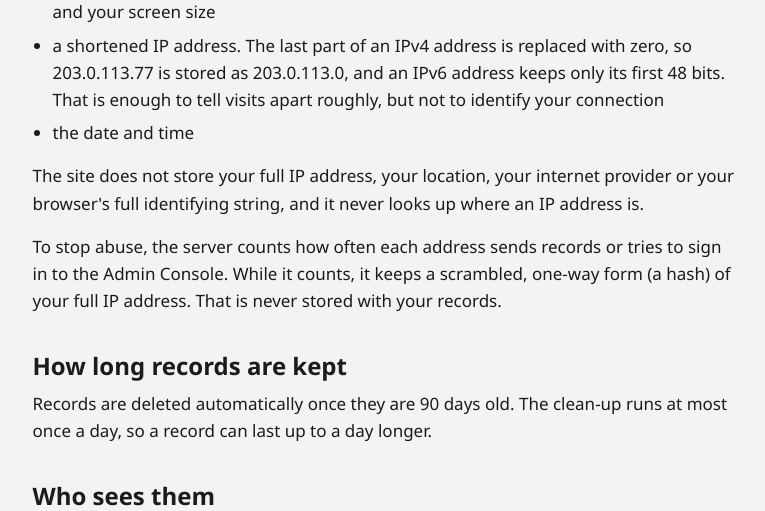
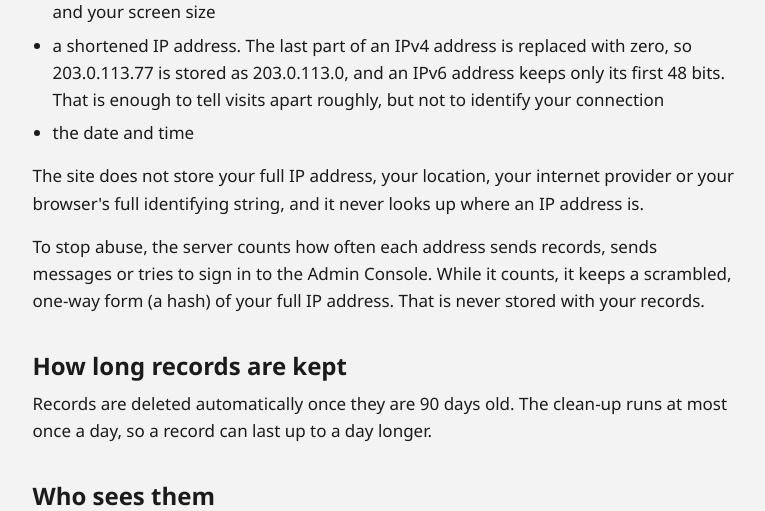
Before and after one commit to Coded-Vision-Design/djohnsonrose, a PHP site: page /privacy in a window 1280 px wide. Shown: the part 1042-1553 px from the top of the page, without its empty margins (248-1013 px from the left). Run offline with PHP 8.4, Linux system fonts and the light colour scheme.

Commit message:
fix: privacy notice mentions the contact form's abuse limit
The contact form counts messages per address with a hashed IP as well, so the notice says so alongside telemetry and sign-in.

```diff
--- a/pages/privacy.php
+++ b/pages/privacy.php
@@ -46,7 +46,7 @@ ob_start();
             <li>the date and time</li>
         </ul>
         <p>The site does not store your full IP address, your location, your internet provider or your browser's full identifying string, and it never looks up where an IP address is.</p>
-        <p>To stop abuse, the server counts how often each address sends records or tries to sign in to the Admin Console. While it counts, it keeps a scrambled, one-way form (a hash) of your full IP address. That is never stored with your records.</p>
+        <p>To stop abuse, the server counts how often each address sends records, sends messages or tries to sign in to the Admin Console. While it counts, it keeps a scrambled, one-way form (a hash) of your full IP address. That is never stored with your records.</p>
 
         <h2 id="retention">How long records are kept</h2>
         <p>Records are deleted automatically once they are <?php echo $days; ?> days old. The clean-up runs at most once a day, so a record can last up to a day longer.</p>
```
